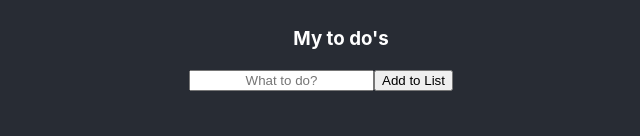
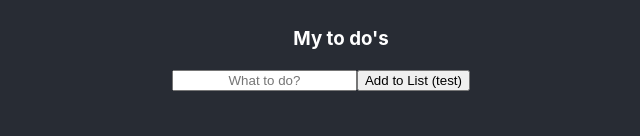
Before and after one commit to Mbarbotiko/new-to-do-list, a React (Create React App) app: page / in a window 1280 px wide. Shown: the part 164-300 px from the top of the page, without its empty margins (319-959 px from the left). Built offline with nearby package versions, Linux system fonts and the light colour scheme.

Commit message:
adding submit button reusible component and changing tool top to accept props for text

```diff
--- a/src/App.js
+++ b/src/App.js
@@ -1,7 +1,7 @@
 import React from 'react';
 import './App.css';
 import ToDoList from './components/ToDoList';
-import Tooltip from './components/Tooltip';
+
 
 
 class App extends React.Component {
--- /dev/null
+++ b/src/components/SubmitButton.js
@@ -0,0 +1,14 @@
+import React from 'react';
+
+const SubmitButton = (props) => {
+    return (
+        <>
+            <button
+                className='SubmitButton'
+                onClick={props.submitClick
+                }>{props.submitText}</button>
+        </>
+    )
+}
+
+export default SubmitButton;
--- a/src/components/ToDoInput.js
+++ b/src/components/ToDoInput.js
@@ -1,6 +1,7 @@
 import React from 'react';
 import shortid from 'shortid';
 import Tooltip from './Tooltip';
+import SubmitButton from './SubmitButton';
 
 
 class ToDoInput extends React.Component {
@@ -59,12 +60,16 @@ class ToDoInput extends React.Component {
                         value={this.state.inputValue}
                         onChange={this.handleChange}
                     ></input>
-                    <button onClick={this.handleSubmit}
+                    {/* <button onClick={this.handleSubmit}
 
-                    >Add to List</button>
+
+                    >Add to List</button> */}
+                    <SubmitButton submitText = 'Add to List (test)'
+                    submitClick={this.handleSubmit}/>
                 </form>
                 <Tooltip
                     isActive={this.state.tooltip}
+                    alertText='You need to enter something'
 
                 />
             </div>
--- a/src/components/ToDoList.js
+++ b/src/components/ToDoList.js
@@ -1,6 +1,7 @@
 import React from 'react';
 import ToDoItem from './ToDoItem';
 import ToDoInput from './ToDoInput';
+import SubmitButton from './SubmitButton';
 //add a tool tip to the handle submit event
 //add ability to edit the current to do's displayed, onclick of the LI display an input that updates only that component, onClick= props.edit
 //style this with sass, add to portfolio and move onto another project
@@ -55,12 +56,15 @@ class ToDoList extends React.Component {
         localStorage.setItem('ToDoList', JSON.stringify(toDoItems));
     }
     render() {
+        console.log(this.state.toDoItems.length)
         //conditional rendering and assigning a component to a variable
-        let forgetList = null;
+        let forgetListButton = null;
         if (this.state.toDoItems.length > 0) {
-            forgetList = <button onClick={this.removeLocalStorage}>Forget My List</button>
+            forgetListButton = <SubmitButton submitClick={this.removeLocalStorage}
+                submitText='Forget my list' />
         }
         return (
+
             <div>
                 <ul className='List'>
                     <h3>My to do's</h3>
@@ -77,7 +81,7 @@ class ToDoList extends React.Component {
                 </ul>
                 <ToDoInput onSubmit={this.submitToDoItem} />
                 {/* <button onClick={this.removeLocalStorage}>Forget My List</button> */}
-                {forgetList}
+                {forgetListButton}
             </div>
         )
     }
--- a/src/components/Tooltip.js
+++ b/src/components/Tooltip.js
@@ -4,7 +4,7 @@ const Tooltip = (props) => {
     return (
         <>
             <span className={`Tooltip ` + props.isActive}
-            >You need to enter something</span>
+            >{props.alertText}</span>
 
         </>
     )
```
